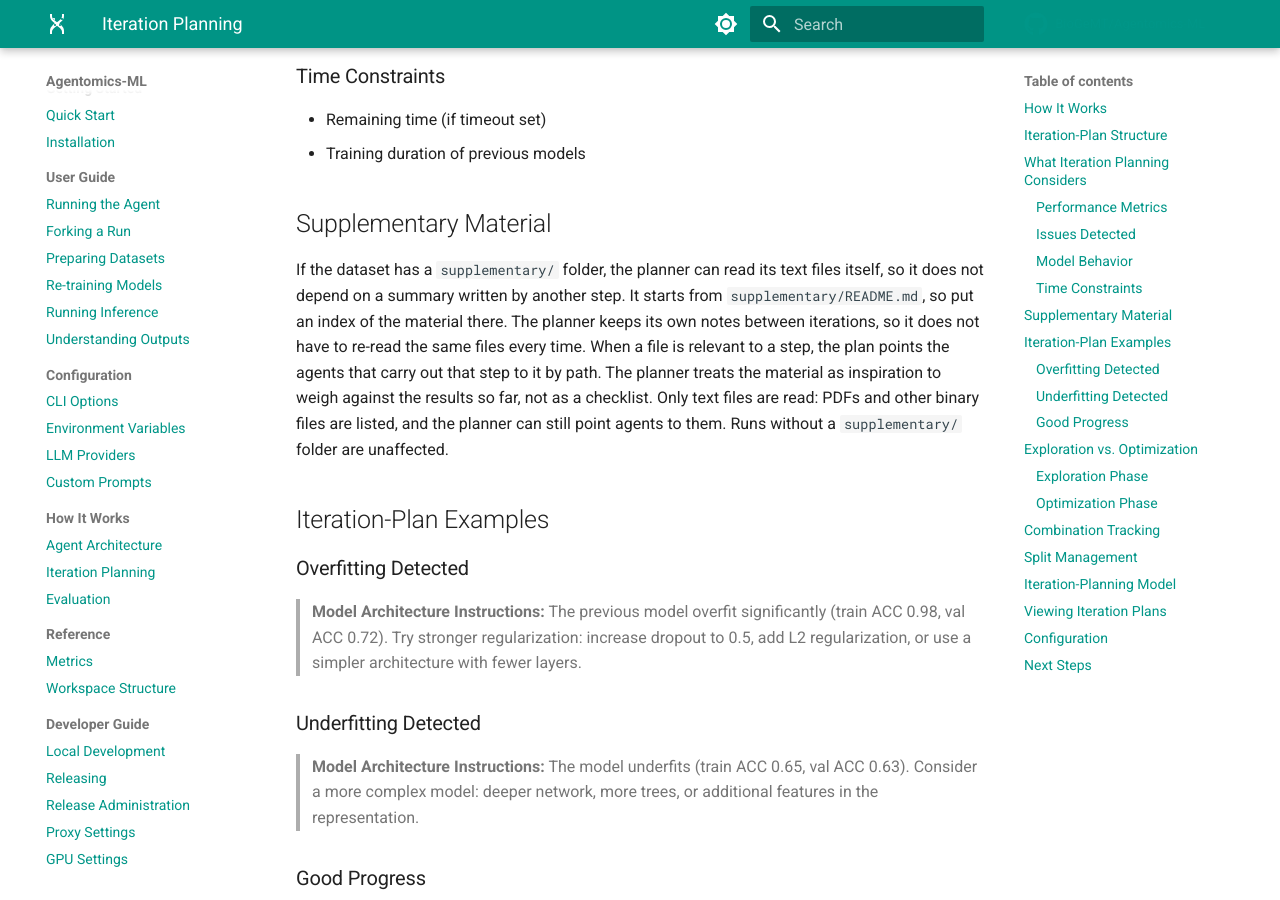
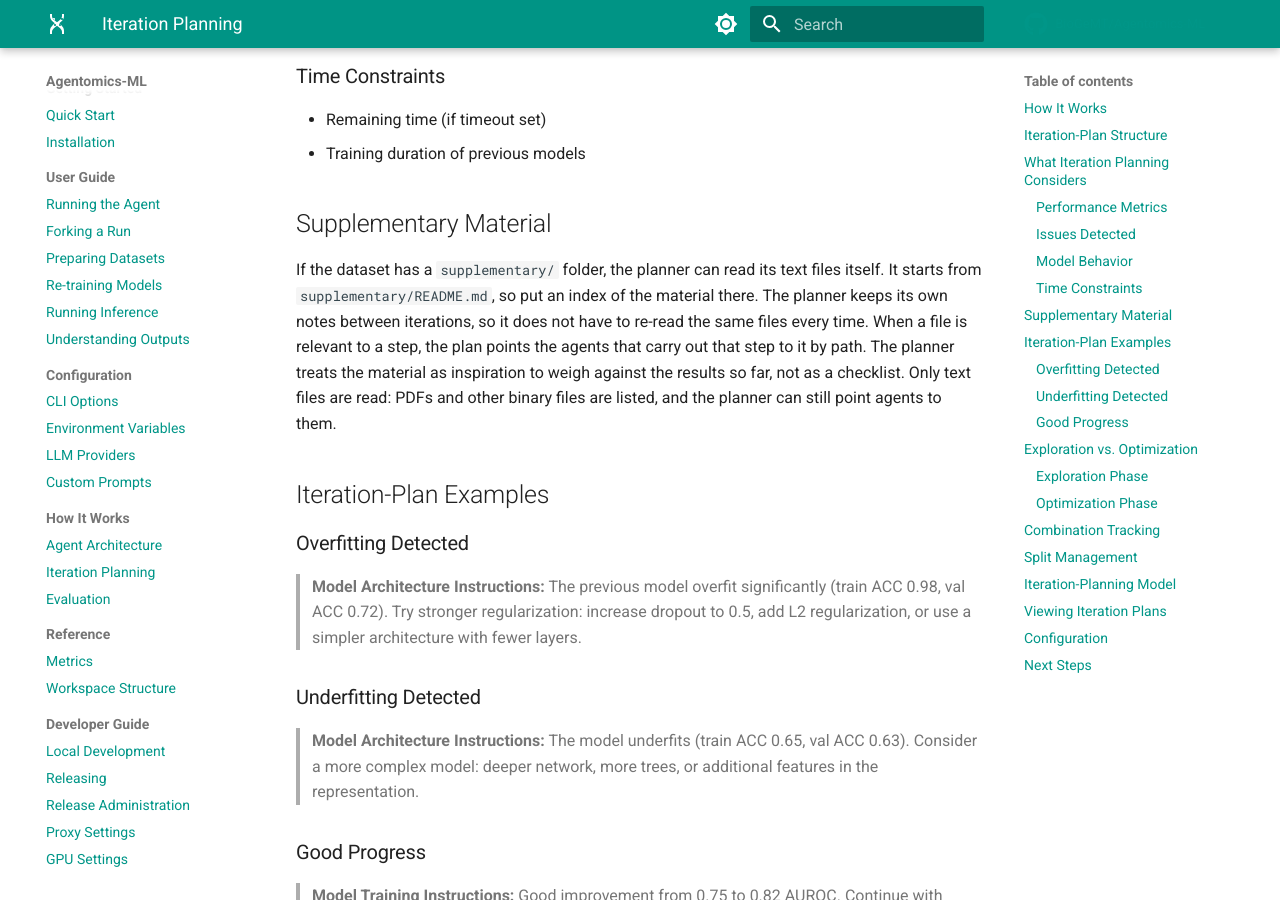
Before and after one commit to BioGeMT/agentomics-ml, an MkDocs documentation site: the page built from docs/how-it-works/iteration-planning.md, in a window 1280 px wide and 900 px high, scrolled down 1416 px. Built offline with MkDocs 1.6.1 and Material for MkDocs 9.7.7, drawn with Linux system fonts in a browser that asks for light colours; comment, search, counter and statistics services are not loaded.

Commit message:
Remove change-referencing wording from docs
Co-Authored-By: Claude Sonnet 5.5 <noreply@anthropic.com>

```diff
--- a/docs/how-it-works/iteration-planning.md
+++ b/docs/how-it-works/iteration-planning.md
@@ -55,7 +55,7 @@ IterationPlanOutput
 
 ## Supplementary Material
 
-If the dataset has a `supplementary/` folder, the planner can read its text files itself, so it does not depend on a summary written by another step. It starts from `supplementary/README.md`, so put an index of the material there. The planner keeps its own notes between iterations, so it does not have to re-read the same files every time. When a file is relevant to a step, the plan points the agents that carry out that step to it by path. The planner treats the material as inspiration to weigh against the results so far, not as a checklist. Only text files are read: PDFs and other binary files are listed, and the planner can still point agents to them. Runs without a `supplementary/` folder are unaffected.
+If the dataset has a `supplementary/` folder, the planner can read its text files itself. It starts from `supplementary/README.md`, so put an index of the material there. The planner keeps its own notes between iterations, so it does not have to re-read the same files every time. When a file is relevant to a step, the plan points the agents that carry out that step to it by path. The planner treats the material as inspiration to weigh against the results so far, not as a checklist. Only text files are read: PDFs and other binary files are listed, and the planner can still point agents to them.
 
 ## Iteration-Plan Examples
 
```
Also changed, not shown: docs/user-guide/datasets.md (+1 -1 lines).
